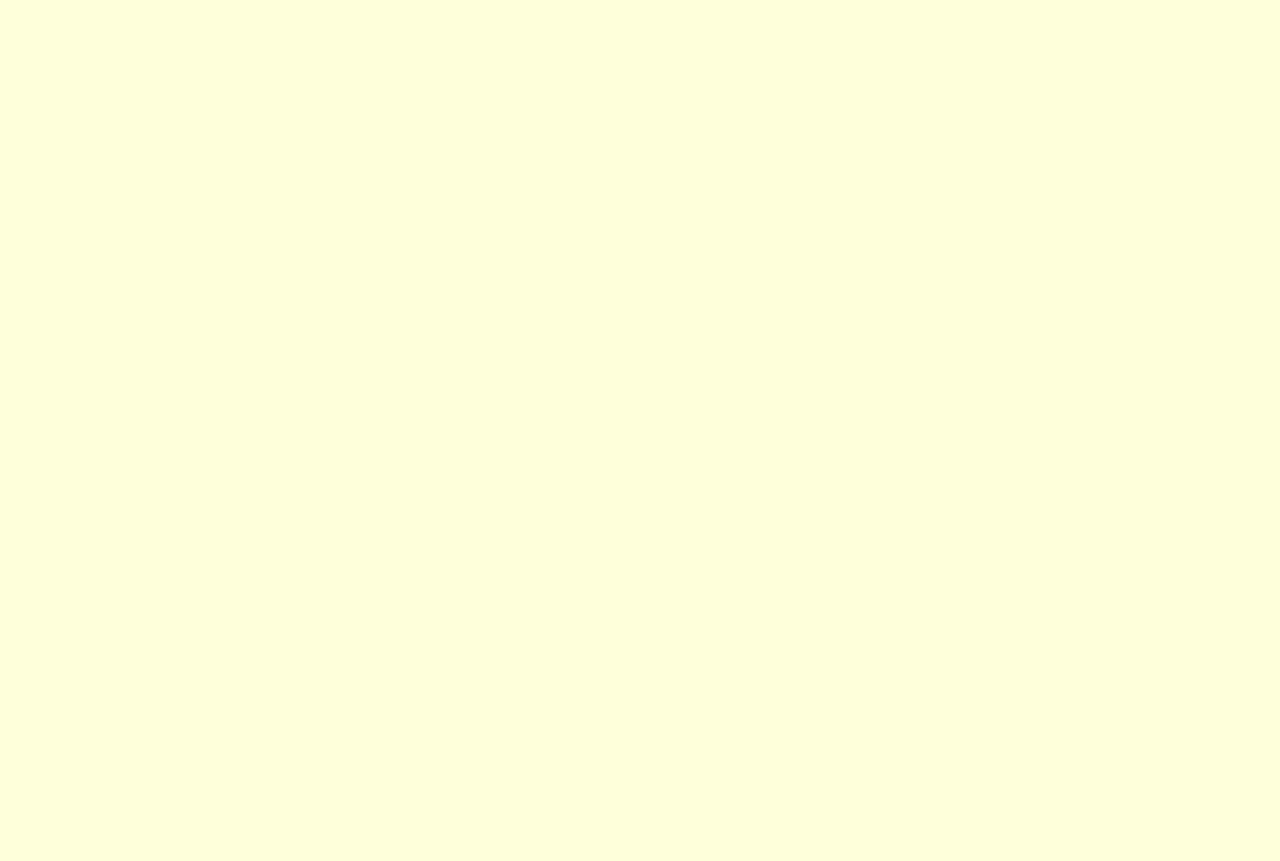
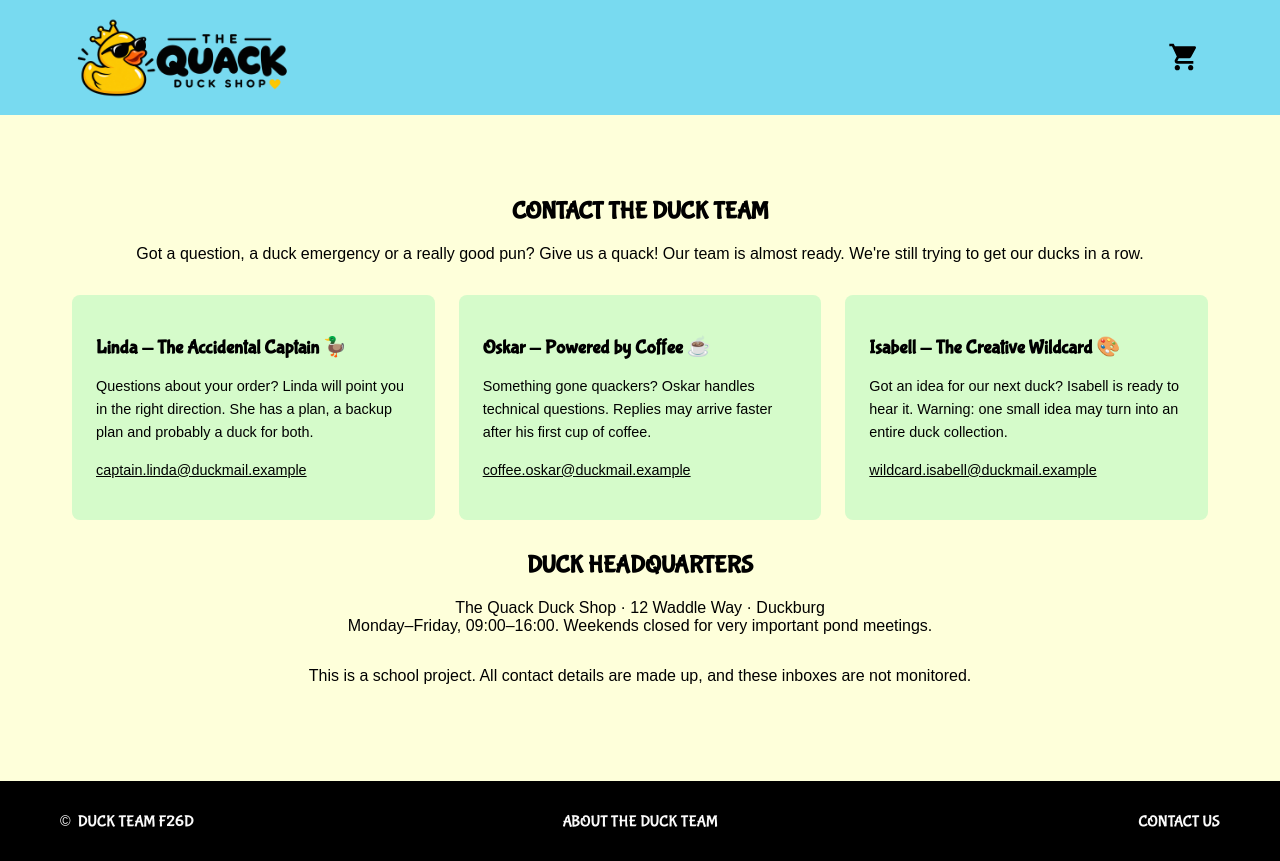
Before and after one commit to lindaalbrektsson/the-quack-duck-shop, a React (Vite) app: page /contact in a window 1280 px wide. Before the commit this address had no page. Before the commit the page ends 800 px from the top, so only its background shows below. Built offline with nearby package versions, Linux system fonts and the light colour scheme.

Commit message:
Add contact page and reuse About page styles

```diff
--- a/src/App.tsx
+++ b/src/App.tsx
@@ -6,6 +6,7 @@ import ProductListPage from "./pages/ProductListPage/ProductListPage";
 import ProductDetailsPage from "./pages/ProductDetailsPage/ProductDetailsPage";
 import CheckoutPage from "./pages/CheckoutPage/CheckoutPage";
 import AboutPage from "./pages/AboutPage/AboutPage";
+import ContactPage from "./pages/ContactPage/ContactPage";
 import OrderConfirmationPage from "./pages/OrderConfirmationPage/OrderConfirmationPage";
 
 const App = () => {
@@ -20,6 +21,7 @@ const App = () => {
           element={<OrderConfirmationPage />}
         />
         <Route path="/about" element={<AboutPage />} />
+        <Route path="/contact" element={<ContactPage />} />
       </Route>
     </Routes>
   );
--- a/src/components/Footer/Footer.tsx
+++ b/src/components/Footer/Footer.tsx
@@ -15,7 +15,11 @@ function Footer() {
           </Link>
         </p>
 
-        <p>CONTACT US</p>
+        <p>
+          <Link to="/contact" className="footer-link">
+            CONTACT US
+          </Link>
+        </p>
       </div>
     </footer>
   );
--- a/src/pages/AboutPage/AboutPage.css
+++ b/src/pages/AboutPage/AboutPage.css
@@ -1,36 +1,3 @@
-.about-page h1 {
-  font-family: "Bubblegum Sans", sans-serif;
-  text-align: center;
-}
-
-.about-page > p {
-  text-align: center;
-  margin-bottom: 2rem;
-}
-
-.about-page__team {
-  display: flex;
-  flex-wrap: wrap;
-  gap: 1.5rem;
-}
-
-.about-page__member {
-  flex: 1 1 250px;
-  padding: 1.5rem;
-  background-color: var(--color-light-green);
-  border-radius: 8px;
-}
-
-.about-page__member h2 {
-  font-family: "Bubblegum Sans", sans-serif;
-  font-size: 1.2rem;
-}
-
-.about-page__member p {
-  line-height: 1.6;
-  font-size: 0.9rem;
-}
-
 .about-page__image {
   display: block;
   width: 100%;
--- a/src/pages/AboutPage/AboutPage.tsx
+++ b/src/pages/AboutPage/AboutPage.tsx
@@ -1,16 +1,17 @@
 import "./AboutPage.css";
+import "../../styles/InfoPage.css";
 
 function AboutPage() {
   return (
-    <section className="about-page">
+    <section className="info-page">
       <h1>ABOUT THE DUCK TEAM</h1>
       <p>
         We are Linda, Isabell and Oskar, three frontend students building The
         Quack Duck Shop together.
       </p>
 
-      <div className="about-page__team">
-        <article className="about-page__member">
+      <div className="info-page__cards">
+        <article className="info-page__card">
           <img
             className="about-page__image"
             src="/team/linda-duck.png"
@@ -24,7 +25,7 @@ function AboutPage() {
           </p>
         </article>
 
-        <article className="about-page__member">
+        <article className="info-page__card">
           <img
             className="about-page__image"
             src="/team/oskar-duck.png"
@@ -39,7 +40,7 @@ function AboutPage() {
           </p>
         </article>
 
-        <article className="about-page__member">
+        <article className="info-page__card">
           <img
             className="about-page__image"
             src="/team/isabell-duck.png"
--- /dev/null
+++ b/src/pages/ContactPage/ContactPage.tsx
@@ -0,0 +1,67 @@
+import "../../styles/InfoPage.css";
+
+function ContactPage() {
+  return (
+    <section className="info-page">
+      <h1>CONTACT THE DUCK TEAM</h1>
+      <p>
+        Got a question, a duck emergency or a really good pun? Give us a quack!
+        Our team is almost ready. We're still trying to get our ducks in a row.
+      </p>
+
+      <div className="info-page__cards">
+        <article className="info-page__card">
+          <h2>Linda — The Accidental Captain 🦆</h2>
+          <p>
+            Questions about your order? Linda will point you in the right
+            direction. She has a plan, a backup plan and probably a duck for both.
+          </p>
+          <p>
+            <a href="mailto:captain.linda@duckmail.example">
+              captain.linda@duckmail.example
+            </a>
+          </p>
+        </article>
+
+        <article className="info-page__card">
+          <h2>Oskar — Powered by Coffee ☕</h2>
+          <p>
+            Something gone quackers? Oskar handles technical questions. Replies
+            may arrive faster after his first cup of coffee.
+          </p>
+          <p>
+            <a href="mailto:coffee.oskar@duckmail.example">
+              coffee.oskar@duckmail.example
+            </a>
+          </p>
+        </article>
+
+        <article className="info-page__card">
+          <h2>Isabell — The Creative Wildcard 🎨</h2>
+          <p>
+            Got an idea for our next duck? Isabell is ready to hear it. Warning:
+            one small idea may turn into an entire duck collection.
+          </p>
+          <p>
+            <a href="mailto:wildcard.isabell@duckmail.example">
+              wildcard.isabell@duckmail.example
+            </a>
+          </p>
+        </article>
+      </div>
+
+      <h2>DUCK HEADQUARTERS</h2>
+      <p>
+        The Quack Duck Shop · 12 Waddle Way · Duckburg
+        <br />
+        Monday–Friday, 09:00–16:00. Weekends closed for very important pond meetings.
+      </p>
+      <p>
+        This is a school project. All contact details are made up, and these
+        inboxes are not monitored.
+      </p>
+    </section>
+  );
+}
+
+export default ContactPage;
--- /dev/null
+++ b/src/styles/InfoPage.css
@@ -0,0 +1,43 @@
+.info-page h1,
+.info-page > h2 {
+  font-family: "Bubblegum Sans", sans-serif;
+  text-align: center;
+}
+
+.info-page > h2 {
+  margin-top: 2rem;
+}
+
+.info-page > p {
+  text-align: center;
+  margin-bottom: 2rem;
+}
+
+.info-page__cards {
+  display: flex;
+  flex-wrap: wrap;
+  gap: 1.5rem;
+}
+
+.info-page__card {
+  flex: 1 1 250px;
+  min-width: 0;
+  padding: 1.5rem;
+  background-color: var(--color-light-green);
+  border-radius: 8px;
+  overflow-wrap: anywhere;
+}
+
+.info-page__card h2 {
+  font-family: "Bubblegum Sans", sans-serif;
+  font-size: 1.2rem;
+}
+
+.info-page__card p {
+  line-height: 1.6;
+  font-size: 0.9rem;
+}
+
+.info-page__card a {
+  color: var(--color-black);
+}
```
